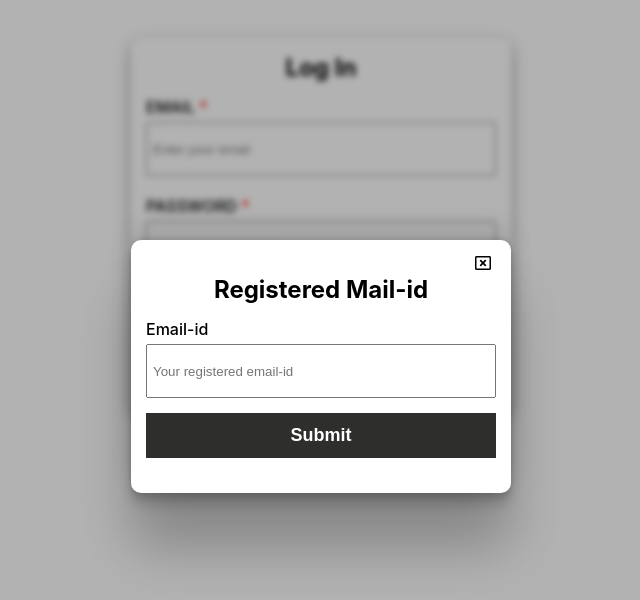
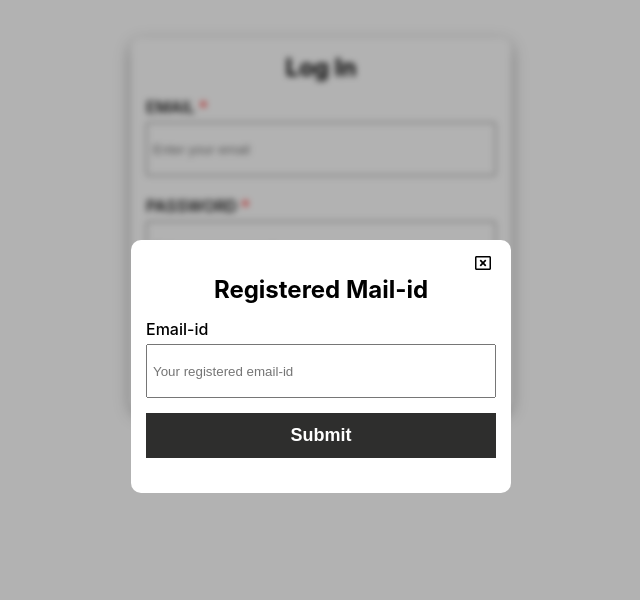
Before and after one commit to shubhamkr2/dot-and-key-project, a React (Create React App) app in the folder client/: page /login in a window 1280 px wide. Shown: the top 600 px of the page, without its empty margins (319-959 px from the left). Built offline with nearby package versions, Linux system fonts and the light colour scheme.

Commit message:
forgot password modal updated

```diff
--- a/client/src/Styles/ResetPasswordModal.module.css
+++ b/client/src/Styles/ResetPasswordModal.module.css
@@ -10,9 +10,6 @@
   top: 0%;
 }
 .form_container {
-  box-shadow: rgba(0, 0, 0, 0.25) 0px 54px 55px,
-    rgba(0, 0, 0, 0.12) 0px -12px 30px, rgba(0, 0, 0, 0.12) 0px 4px 6px,
-    rgba(0, 0, 0, 0.17) 0px 12px 13px, rgba(0, 0, 0, 0.09) 0px -3px 5px;
   width: 350px;
   background-color: white;
   position: absolute;
```
